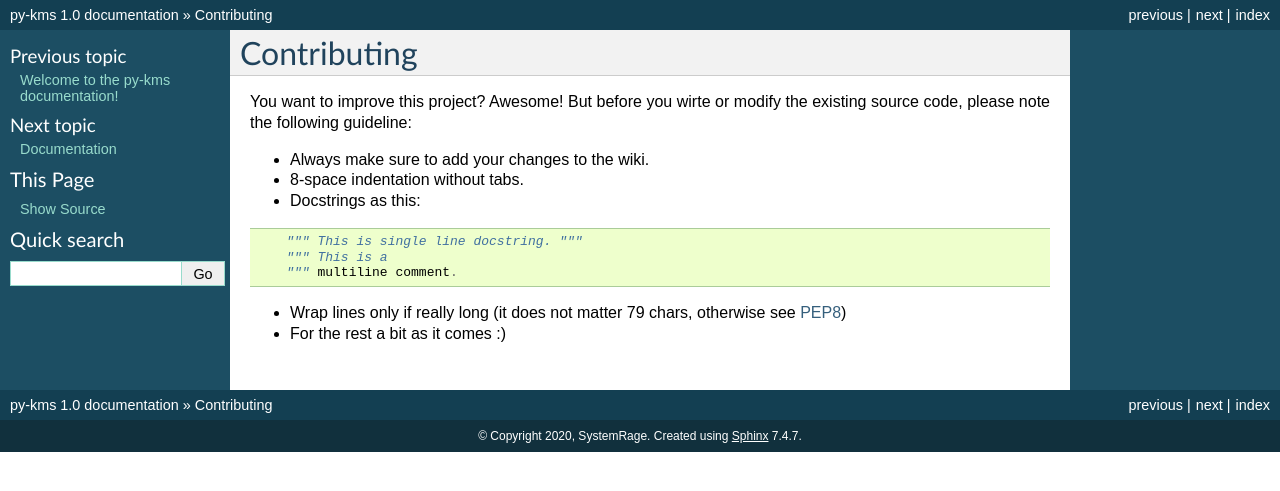
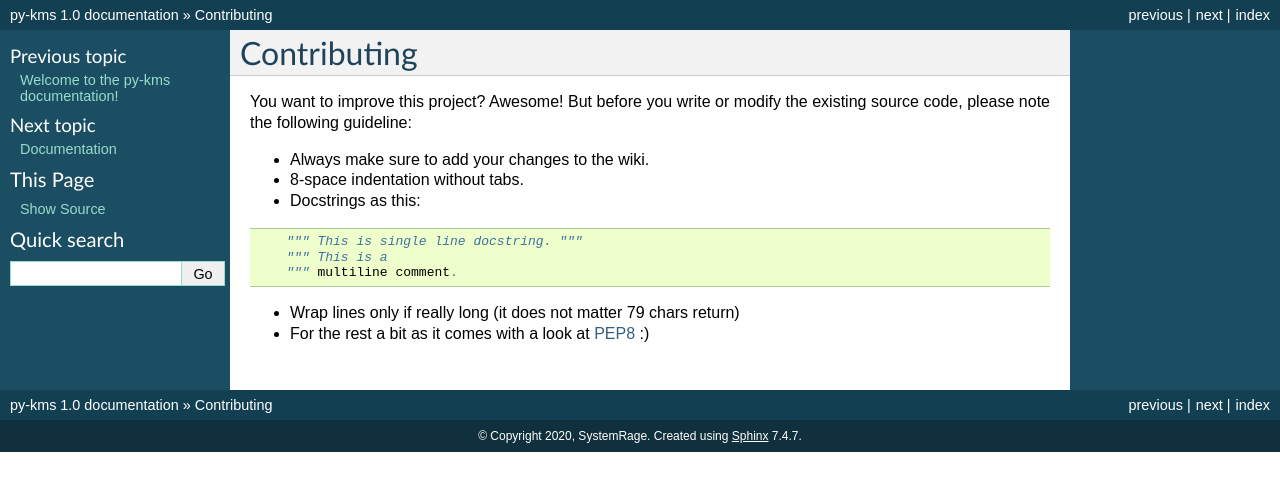
Before and after one commit to SystemRage/py-kms, a Sphinx documentation site: the page built from docs/Contributing.md, in a window 1280 px wide. Shown: the top 491 px of the page. Built offline with Sphinx 7.4.7, drawn with Linux system fonts in a browser that asks for light colours.

Commit message:
contributing minor adjustments

````diff
--- a/docs/Contributing.md
+++ b/docs/Contributing.md
@@ -1,6 +1,7 @@
 # Contributing
 
-You want to improve this project? Awesome! But before you wirte or modify the existing source code, please note the following guideline:
+You want to improve this project?
+Awesome! But before you write or modify the existing source code, please note the following guideline:
 
 - Always make sure to add your changes to the wiki.
 - 8-space indentation without tabs.
@@ -10,5 +11,5 @@ You want to improve this project? Awesome! But before you wirte or modify the ex
     """ This is a
     """ multiline comment.
 ```
-- Wrap lines only if really long (it does not matter 79 chars, otherwise see [PEP8](https://www.python.org/dev/peps/pep-0008/))
-- For the rest a bit as it comes :)
+- Wrap lines only if really long (it does not matter 79 chars return)
+- For the rest a bit as it comes with a look at [PEP8](https://www.python.org/dev/peps/pep-0008/) :)
````
